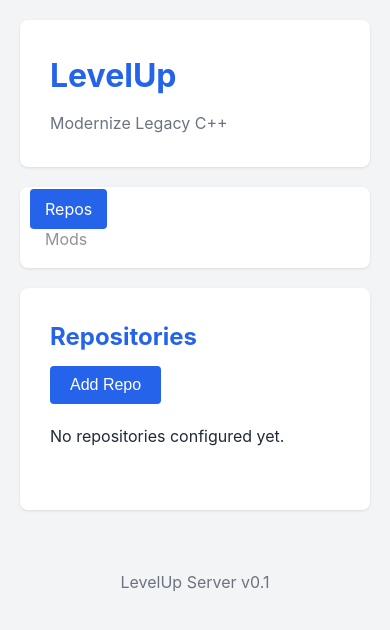
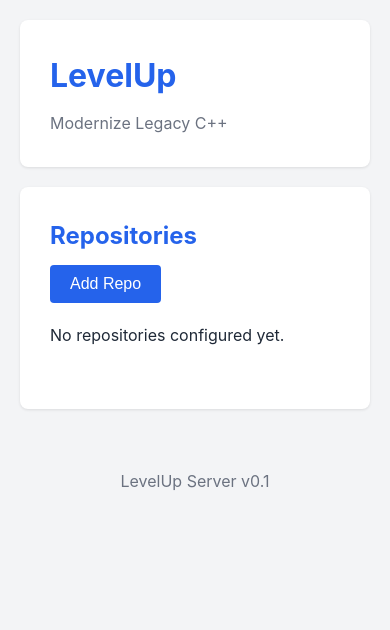
Before and after one commit to BjarneHelgesen/LevelUp, a Flask app: page / in a window 390 px wide. Shown: the top 630 px of the page. Run offline with Flask 3, Linux system fonts and the light colour scheme; data that the repository does not hold is empty; parts of the project's set-up code (start-up, migrations or seed data) failed here and were passed over.

Commit message:
Implement screen-based navigation flow
Replaced tab navigation with intuitive screen-based flow:
- Click repo → navigate to Mods screen for that repo
- Back button → return to Repos screen

This provides a cleaner, more intuitive user experience.

Changes:
- Removed tab navigation bar completely
- Added back button in Mods screen header
- Mods header now shows "Mods - [Repo Name]"
- Clicking a repo navigates directly to its mods
- Simplified JavaScript (removed tab state management)
- Updated CSS: replaced .tab-content with .screen
- Added back button styling with hover effects
- Removed selected repo visual state (no longer needed)
- Screen transitions have fade-in animation

Result: Cleaner single-screen flow with intuitive navigation.

🤖 Generated with [Claude Code](https://claude.com/claude-code)

Co-Authored-By: Claude <noreply@anthropic.com>

```diff
--- a/static/css/style.css
+++ b/static/css/style.css
@@ -48,47 +48,6 @@ header p {
     color: #6b7280;
 }
 
-/* Navigation */
-nav {
-    background-color: var(--card-bg);
-    border-radius: 8px;
-    margin-bottom: 20px;
-    box-shadow: 0 1px 3px rgba(0, 0, 0, 0.1);
-}
-
-nav ul {
-    list-style: none;
-    display: flex;
-    padding: 10px;
-}
-
-nav li {
-    margin-right: 20px;
-}
-
-nav a {
-    text-decoration: none;
-    color: var(--text-color);
-    padding: 10px 15px;
-    border-radius: 4px;
-    transition: background-color 0.3s;
-}
-
-nav a:hover {
-    background-color: var(--bg-color);
-}
-
-nav a.active {
-    background-color: var(--primary-color);
-    color: white;
-}
-
-nav a.disabled {
-    opacity: 0.5;
-    cursor: not-allowed;
-    pointer-events: none;
-}
-
 /* Main Content */
 main {
     background-color: var(--card-bg);
@@ -97,12 +56,14 @@ main {
     box-shadow: 0 1px 3px rgba(0, 0, 0, 0.1);
 }
 
-.tab-content {
+/* Screen Navigation */
+.screen {
     display: none;
 }
 
-.tab-content.active {
+.screen.active {
     display: block;
+    animation: fadeIn 0.2s ease;
 }
 
 /* Forms */
@@ -193,11 +154,6 @@ button:hover {
 .repo-item:hover {
     background-color: #e5e7eb;
     box-shadow: 0 2px 4px rgba(0, 0, 0, 0.1);
-}
-
-.repo-item.selected {
-    border-color: var(--primary-color);
-    background-color: #dbeafe;
 }
 
 .repo-info {
@@ -440,17 +396,35 @@ footer {
     100% { transform: rotate(360deg); }
 }
 
-/* Repos Header */
-.repos-header {
+/* Screen Header */
+.screen-header {
     display: flex;
     justify-content: space-between;
     align-items: center;
     margin-bottom: 20px;
 }
 
-.repos-header h2 {
+.screen-header h2 {
     margin: 0;
     color: var(--primary-color);
+}
+
+/* Back Button */
+.back-btn {
+    background-color: transparent;
+    color: var(--primary-color);
+    border: 1px solid var(--primary-color);
+    padding: 8px 16px;
+    border-radius: 4px;
+    cursor: pointer;
+    font-size: 16px;
+    transition: background-color 0.2s, color 0.2s;
+    margin-right: auto;
+}
+
+.back-btn:hover {
+    background-color: var(--primary-color);
+    color: white;
 }
 
 /* Primary Button */
@@ -583,23 +557,19 @@ footer {
 
 /* Responsive Design */
 @media (max-width: 768px) {
-    nav ul {
-        flex-direction: column;
-    }
-
-    nav li {
-        margin-right: 0;
-        margin-bottom: 5px;
-    }
-
     .queue-stats {
         grid-template-columns: 1fr;
     }
 
-    .repos-header {
+    .screen-header {
         flex-direction: column;
         align-items: flex-start;
         gap: 10px;
+    }
+
+    .back-btn {
+        margin-right: 0;
+        margin-bottom: 10px;
     }
 
     .modal-content {
--- a/static/js/app.js
+++ b/static/js/app.js
@@ -41,47 +41,33 @@ document.addEventListener('keydown', (e) => {
     }
 });
 
-// Tab Navigation
-document.querySelectorAll('.nav-link').forEach(link => {
-    link.addEventListener('click', (e) => {
-        e.preventDefault();
+// Screen Navigation
+function showScreen(screenId) {
+    document.querySelectorAll('.screen').forEach(screen => {
+        screen.classList.remove('active');
+    });
+    document.getElementById(screenId).classList.add('active');
 
-        // Check if link is disabled
-        if (link.classList.contains('disabled')) {
-            return;
-        }
-
-        const target = link.getAttribute('href').substring(1);
-
-        // Don't allow switching away from repos tab if no repo selected
-        if (!selectedRepo && target !== 'repos') {
-            showNotification('Please select a repository first', 'warning');
-            return;
-        }
-
-        showTab(target);
-
-        // Update active nav
-        document.querySelectorAll('.nav-link').forEach(l => l.classList.remove('active'));
-        link.classList.add('active');
-    });
-});
-
-function showTab(tabId) {
-    document.querySelectorAll('.tab-content').forEach(tab => {
-        tab.classList.remove('active');
-    });
-    document.getElementById(tabId).classList.add('active');
-
-    // Load tab-specific data
-    if (tabId === 'repos') {
+    // Load screen-specific data
+    if (screenId === 'repos') {
         loadRepositories();
         stopQueuedModsUpdates();
-    } else if (tabId === 'mods') {
+    } else if (screenId === 'mods') {
+        // Update the mods header with selected repo name
+        const repoNameEl = document.getElementById('mods-repo-name');
+        if (selectedRepo) {
+            repoNameEl.textContent = `Mods - ${selectedRepo.name}`;
+        }
         startQueuedModsUpdates();
-    } else {
-        stopQueuedModsUpdates();
     }
+}
+
+// Back to repos button
+const backToReposBtn = document.getElementById('back-to-repos-btn');
+if (backToReposBtn) {
+    backToReposBtn.addEventListener('click', () => {
+        showScreen('repos');
+    });
 }
 
 // Repository Management
@@ -91,14 +77,6 @@ async function loadRepositories() {
         const repos = await response.json();
         currentRepos = repos;
         displayRepositories(repos);
-
-        // Auto-select first repo if none selected
-        if (repos.length > 0 && !selectedRepo) {
-            selectRepo(repos[0]);
-        }
-
-        // Update tab states
-        updateTabStates();
     } catch (error) {
         console.error('Error loading repositories:', error);
     }
@@ -107,32 +85,8 @@ async function loadRepositories() {
 function selectRepo(repo) {
     selectedRepo = repo;
 
-    // Update UI to show selection
-    document.querySelectorAll('.repo-item').forEach(item => {
-        item.classList.remove('selected');
-    });
-
-    const selectedElement = document.querySelector(`[data-repo-id="${repo.id}"]`);
-    if (selectedElement) {
-        selectedElement.classList.add('selected');
-    }
-
-    // Update tab states
-    updateTabStates();
-}
-
-function updateTabStates() {
-    const navLinks = document.querySelectorAll('.nav-link');
-    navLinks.forEach(link => {
-        const target = link.getAttribute('href').substring(1);
-        if (target !== 'repos') {
-            if (selectedRepo) {
-                link.classList.remove('disabled');
-            } else {
-                link.classList.add('disabled');
-            }
-        }
-    });
+    // Navigate to mods screen
+    showScreen('mods');
 }
 
 function displayRepositories(repos) {
@@ -142,7 +96,6 @@ function displayRepositories(repos) {
     if (repos.length === 0) {
         container.innerHTML = '<p>No repositories configured yet.</p>';
         selectedRepo = null;
-        updateTabStates();
         return;
     }
 
@@ -150,11 +103,6 @@ function displayRepositories(repos) {
         const repoElement = document.createElement('div');
         repoElement.className = 'repo-item';
         repoElement.dataset.repoId = repo.id;
-
-        // Check if this is the selected repo
-        if (selectedRepo && selectedRepo.id === repo.id) {
-            repoElement.classList.add('selected');
-        }
 
         repoElement.innerHTML = `
             <div class="repo-info">
--- a/templates/index.html
+++ b/templates/index.html
@@ -13,17 +13,10 @@
             <p>Modernize Legacy C++</p>
         </header>
 
-        <nav>
-            <ul>
-                <li><a href="#repos" class="nav-link active">Repos</a></li>
-                <li><a href="#mods" class="nav-link">Mods</a></li>
-            </ul>
-        </nav>
-
         <main>
-            <!-- Repositories Section -->
-            <section id="repos" class="tab-content active">
-                <div class="repos-header">
+            <!-- Repositories Screen -->
+            <section id="repos" class="screen active">
+                <div class="screen-header">
                     <h2>Repositories</h2>
                     <button id="add-repo-btn" class="primary-btn">Add Repo</button>
                 </div>
@@ -33,9 +26,12 @@
                 </div>
             </section>
 
-            <!-- Mods Section -->
-            <section id="mods" class="tab-content">
-                <h2>Modification Management</h2>
+            <!-- Mods Screen -->
+            <section id="mods" class="screen">
+                <div class="screen-header">
+                    <button id="back-to-repos-btn" class="back-btn">← Back to Repos</button>
+                    <h2 id="mods-repo-name">Mods</h2>
+                </div>
 
                 <!-- Queued Items List -->
                 <div class="queued-items">
```
